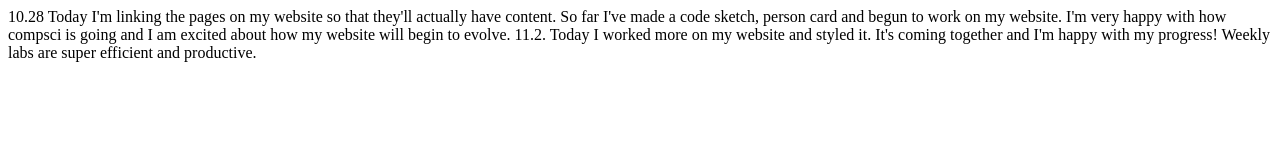
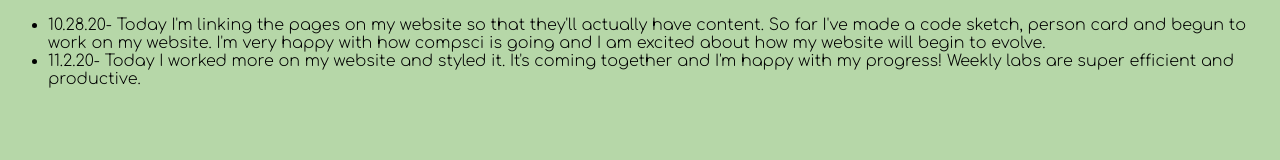
Before and after one commit to c24kw/c24kw.github.io, a plain HTML site: page journal.html in a window 1280 px wide. Drawn offline with Linux system fonts and the light colour scheme.

Commit message:
addingfiles

```diff
--- a/journal.html
+++ b/journal.html
@@ -1,14 +1,28 @@
 <!DOCTYPE html>
 <html>
 <head>
+
+	<link href="https://fonts.googleapis.com/css2?family=Comfortaa:wght@300&display=swap" rel="stylesheet">
+
 	<title></title>
+	<style type="text/css">
+		body{
+			background-image: url();
+
+background-color: #B6D7A8; }
+
+#journal{ font-family: 'Comfortaa', cursive;
+	</style>
 </head>
 <body>
-10.28
-Today I'm linking the pages on my website so that they'll actually have content. So far I've made a code sketch, person card and begun to work on my website. I'm very happy with how compsci is going and I am excited about how my website will begin to evolve.
 
-11.2.
-Today I worked more on my website and styled it. It's coming together and I'm happy with my progress! Weekly labs are super efficient and productive.
+<ul id="journal">
+
+<li>10.28.20-
+Today I'm linking the pages on my website so that they'll actually have content. So far I've made a code sketch, person card and begun to work on my website. I'm very happy with how compsci is going and I am excited about how my website will begin to evolve.</li>
+
+<li>11.2.20-
+Today I worked more on my website and styled it. It's coming together and I'm happy with my progress! Weekly labs are super efficient and productive.</li>
 
 </body>
 </html>
```
Also changed, not shown: about.html (+14 -2 lines), java.html (+3 -2 lines), random.html (added, +30 -0 lines).
